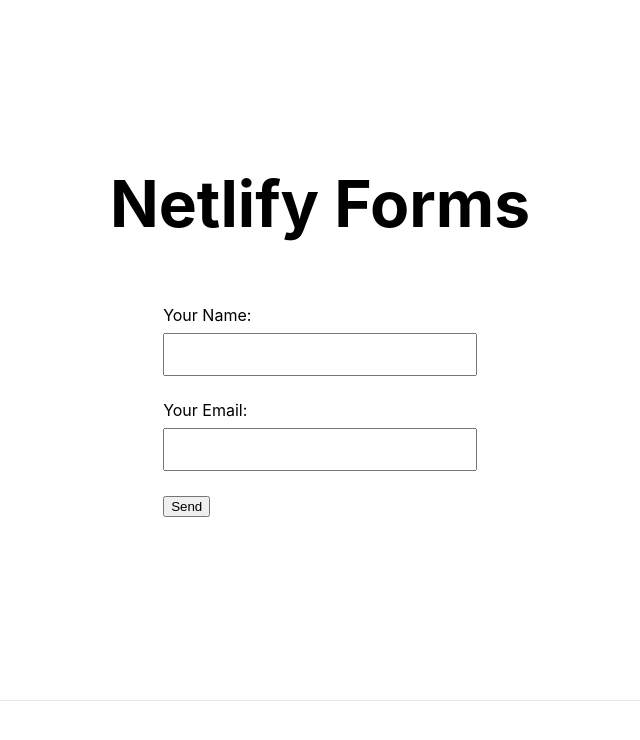
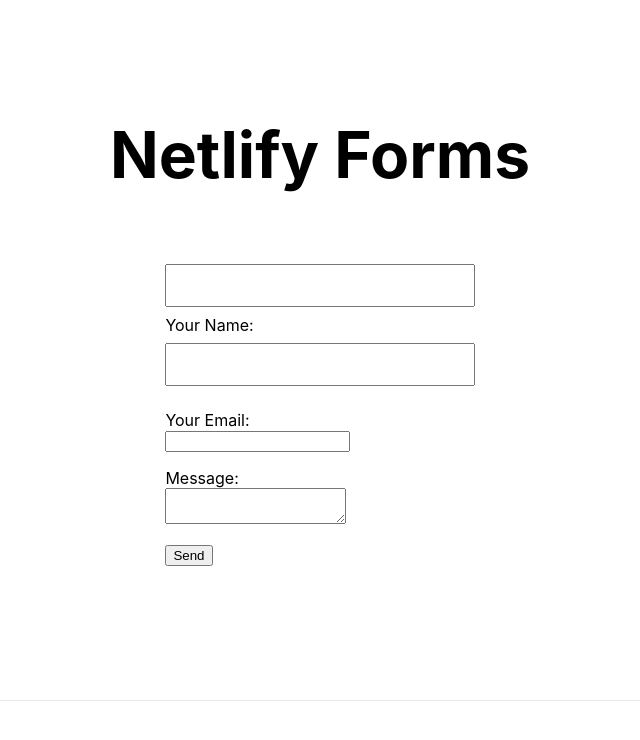
Before and after one commit to tmamedbekov/netlify-forms-nextjs, a Next.js app: page /form in a window 1280 px wide. Shown: the top 740 px of the page, without its empty margins (320-960 px from the left). Built offline with nearby package versions, Linux system fonts and the light colour scheme.

Commit message:
add Form Component

```diff
--- /dev/null
+++ b/components/ContantForm.js
@@ -0,0 +1,29 @@
+export default function ContactForm() {
+    return (
+        <form name="contact" action="/thanks" method="POST" data-netlify="true">
+            <input type="hidden" name="form-name" value="contact" />
+            <p>
+                <input type="text" name="firstname" id="firstname" />
+                <label htmlFor="yourname">
+                    Your Name:
+          </label> <br />
+                <input type="text" name="name" id="yourname" />
+            </p>
+            <p>
+                <label htmlFor="youremail">
+                    Your Email:
+          </label> <br />
+                <input type="email" name="email" id="youremail" />
+            </p>
+            <p>
+                <label htmlFor="yourmessage">
+                    Message:
+          </label> <br />
+                <textarea name="message" id="yourmessage"></textarea>
+            </p>
+            <p>
+                <button type="submit">Send</button>
+            </p>
+        </form>
+    )
+}
--- a/pages/form.js
+++ b/pages/form.js
@@ -1,5 +1,6 @@
 import Head from 'next/head'
 import Image from 'next/image'
+import ContactForm from '../components/contantForm'
 import styles from '../styles/Home.module.css'
 
 export default function Home() {
@@ -22,17 +23,7 @@
             <p>Find in-depth information about Next.js features and API.</p>
           </a> */}
 
-          <form name="contact" method="POST" data-netlify="true" action="/">
-            <p>
-              <label>Your Name: <input type="text" name="name" /></label>
-            </p>
-            <p>
-              <label>Your Email: <input type="text" name="email" /></label>
-            </p>
-            <p>
-              <button type="submit">Send</button>
-            </p>
-          </form>
+          <ContactForm />
 
 
         </div>
--- /dev/null
+++ b/pages/thanks.js
@@ -0,0 +1,3 @@
+export default function Thanks() {
+    return <div>Form successfully submitted!</div>
+}
```
